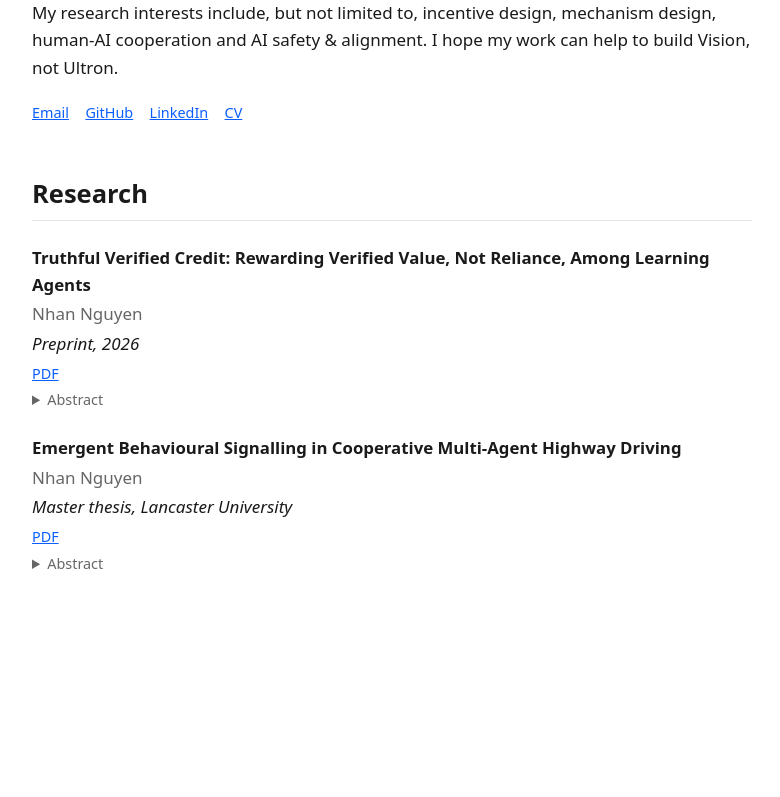
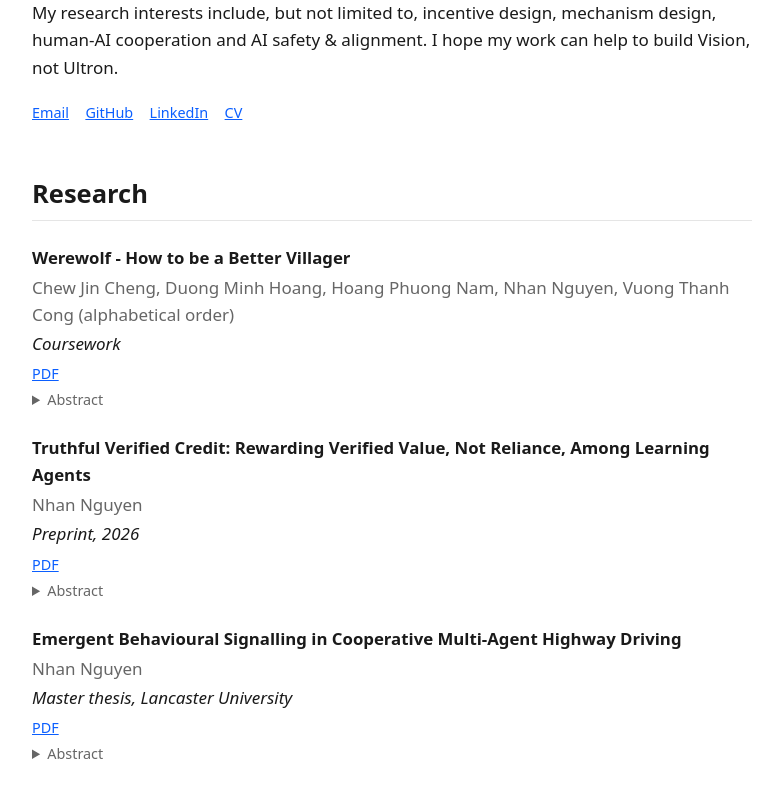
Before and after one commit to hiimnhan/hiimnhan.github.io, a plain HTML site: page index.html in a window 1280 px wide. Shown: the part 117-914 px from the top of the page, without its empty margins (248-1028 px from the left). Before the commit the page ends 800 px from the top, so only its background shows below. Drawn offline with Linux system fonts and the light colour scheme.

Commit message:
Add Werewolf coursework paper to Research
Co-Authored-By: Claude Sonnet 5.5 <noreply@anthropic.com>

```diff
--- a/index.html
+++ b/index.html
@@ -46,6 +46,13 @@
 // Entry shape: { title, authors, venue, abstract, links: { PDF: "url", Code: "url" } }
 const papers = [
   {
+    title: "Werewolf - How to be a Better Villager",
+    authors: "Chew Jin Cheng, Duong Minh Hoang, Hoang Phuong Nam, Nhan Nguyen, Vuong Thanh Cong (alphabetical order)",
+    venue: "Coursework",
+    abstract: "This study investigates whether smaller language models (SLMs) can improve their performance when guided by larger language model (LLMs) in a multi-agent game. As the current research on how SLMs perform when supported by LLMs is limited, the study focuses on integrating a Coach-Player framework into the Werewolf game. In this study, villager agents are supported by a coach to play against the wolf agents to evaluate the impact of guidance on game performance. The results indicate that while the models with lower capability show no improvement, using coaching improves the performance for higher ones by increasing win rate from 55% to 74%. These findings suggest that as long as the model is able to interpret and apply the guidance, coaching can improve its performance.",
+    links: { PDF: "papers/werewolf.pdf" }
+  },
+  {
     title: "Truthful Verified Credit: Rewarding Verified Value, Not Reliance, Among Learning Agents",
     authors: "Nhan Nguyen",
     venue: "Preprint, 2026",
```
Also changed, not shown: 1 other file.
